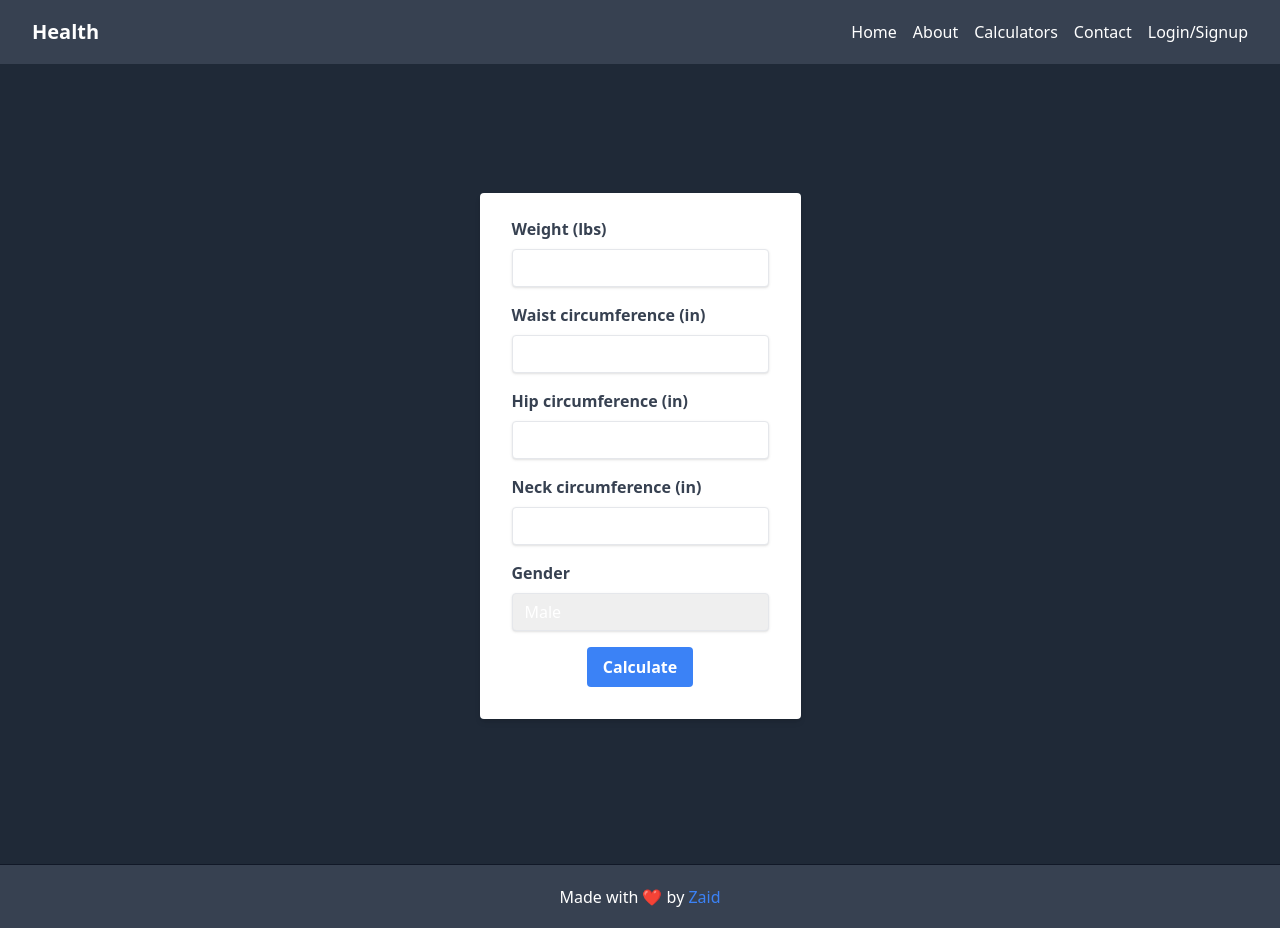
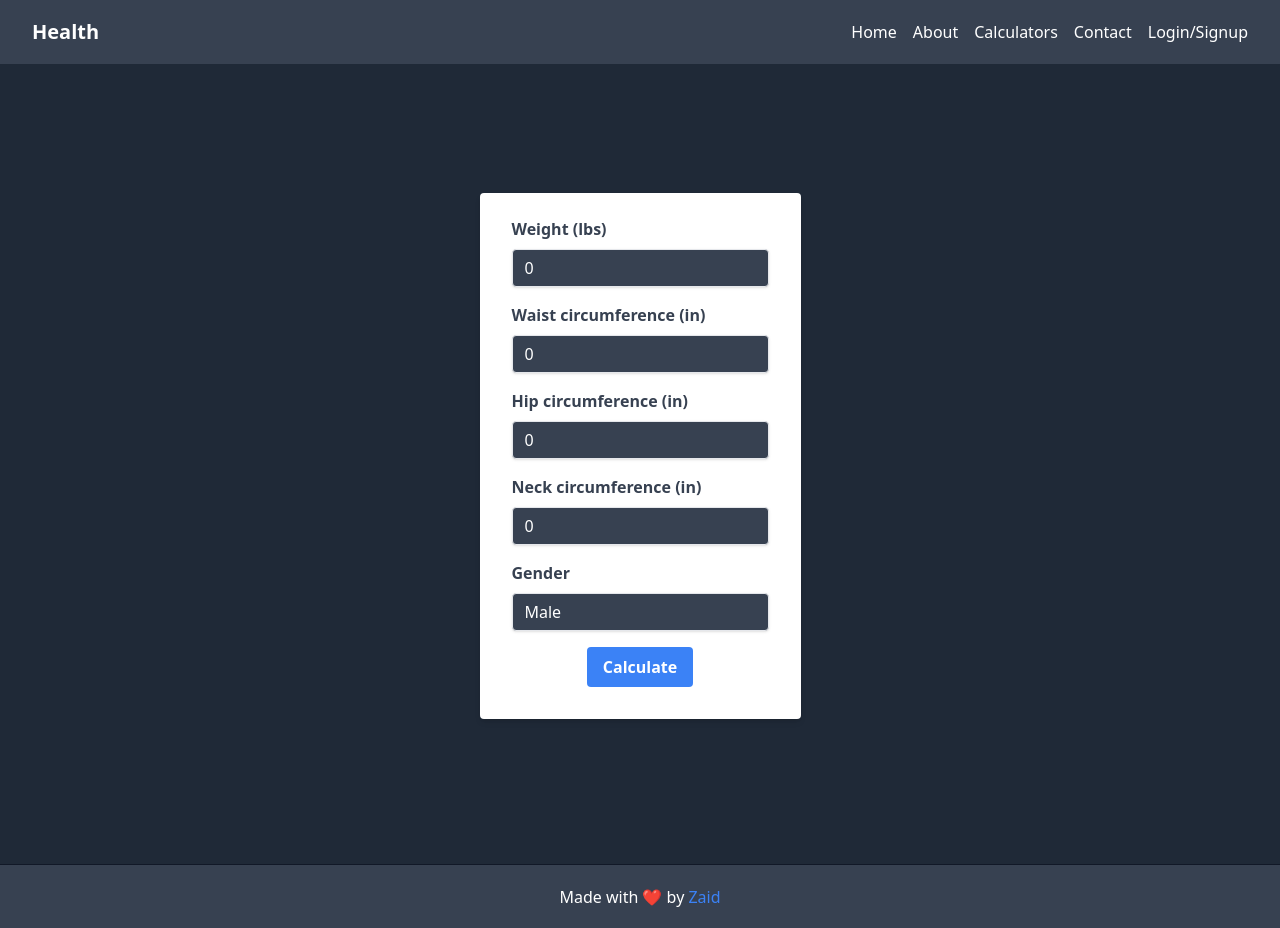
Before and after one commit to 0xzaid/health-and-fitness, a Next.js app: page /calculators/body-fat-percentage-calculator in a window 1280 px wide. Built offline with nearby package versions, Linux system fonts and the light colour scheme; no server answers.

Commit message:
fixed gray bg not showing

```diff
--- a/src/pages/calculators/body-fat-percentage-calculator.tsx
+++ b/src/pages/calculators/body-fat-percentage-calculator.tsx
@@ -40,7 +40,7 @@ export default function BodyFatCalculator() {
                         Weight (lbs)
                     </label>
                     <input
-                        className="shadow appearance-none border rounded w-full py-2 px-3 text-white leading-tight focus:outline-none focus:shadow-outline"
+                        className="bg-gray-700  shadow appearance-none border rounded w-full py-2 px-3 text-white leading-tight focus:outline-none focus:shadow-outline"
                         id="weight"
                         type="number"
                         step="any"
@@ -54,7 +54,7 @@ export default function BodyFatCalculator() {
                         Waist circumference (in)
                     </label>
                     <input
-                        className="shadow appearance-none border rounded w-full py-2 px-3 text-white leading-tight focus:outline-none focus:shadow-outline"
+                        className="bg-gray-700 shadow appearance-none border rounded w-full py-2 px-3 text-white leading-tight focus:outline-none focus:shadow-outline"
                         id="waist"
                         type="number"
                         step="any"
@@ -69,7 +69,7 @@ export default function BodyFatCalculator() {
                         Hip circumference (in)
                     </label>
                     <input
-                        className="shadow appearance-none border rounded w-full py-2 px-3 text-white leading-tight focus:outline-none focus:shadow-outline"
+                        className="bg-gray-700 shadow appearance-none border rounded w-full py-2 px-3 text-white leading-tight focus:outline-none focus:shadow-outline"
                         id="hip"
                         type="number"
                         step="any"
@@ -83,7 +83,7 @@ export default function BodyFatCalculator() {
                         Neck circumference (in)
                     </label>
                     <input
-                        className="shadow appearance-none border rounded w-full py-2 px-3 text-white leading-tight focus:outline-none focus:shadow-outline"
+                        className="bg-gray-700 shadow appearance-none border rounded w-full py-2 px-3 text-white leading-tight focus:outline-none focus:shadow-outline"
                         id="neck"
                         type="number"
                         step="any"
@@ -97,7 +97,7 @@ export default function BodyFatCalculator() {
                         Gender
                     </label>
                     <select
-                        className="shadow appearance-none border rounded w-full py-2 px-3 text-white leading-tight focus:outline-none focus:shadow-outline"
+                        className="bg-gray-700 shadow appearance-none border rounded w-full py-2 px-3 text-white leading-tight focus:outline-none focus:shadow-outline"
                         id="gender"
                         value={gender}
                         onChange={(event) => setGender(event.target.value)}
--- a/src/pages/calculators/body-mass-index-calculator.tsx
+++ b/src/pages/calculators/body-mass-index-calculator.tsx
@@ -30,7 +30,7 @@ export default function BMICalculator() {
                             Weight (kg)
                         </label>
                         <input
-                            className="shadow appearance-none border rounded w-full py-2 px-3 text-white leading-tight focus:outline-none focus:shadow-outline"
+                            className="bg-gray-700 shadow appearance-none border rounded w-full py-2 px-3 text-white leading-tight focus:outline-none focus:shadow-outline"
                             id="weight"
                             type="number"
                             step="any"
@@ -44,7 +44,7 @@ export default function BMICalculator() {
                             Height (m)
                         </label>
                         <input
-                            className="shadow appearance-none border rounded w-full py-2 px-3 text-white leading-tight focus:outline-none focus:shadow-outline"
+                            className="bg-gray-700 shadow appearance-none border rounded w-full py-2 px-3 text-white leading-tight focus:outline-none focus:shadow-outline"
                             id="height"
                             type="number"
                             step="any"
@@ -78,8 +78,8 @@ export default function BMICalculator() {
                 </form>
 
                 <div className="bg-gray-700 rounded p-10">
-                    <table className="text-center text-white mb-2 w-full">
-                        <thead className="text-gray-700 uppercase bg-gray-50 dark:bg-gray-700 dark:text-gray-400">
+                    <table className="bg-gray-700 text-center text-white mb-2 w-full">
+                        <thead className="bg-gray-700 text-gray-700 uppercase bg-gray-50 dark:bg-gray-700 dark:text-gray-400">
                             <tr>
                                 <th scope="col" className="px-6 py-3">Category</th>
                                 <th scope="col" className="px-6 py-3">BMI range - kg/m²</th>
```
